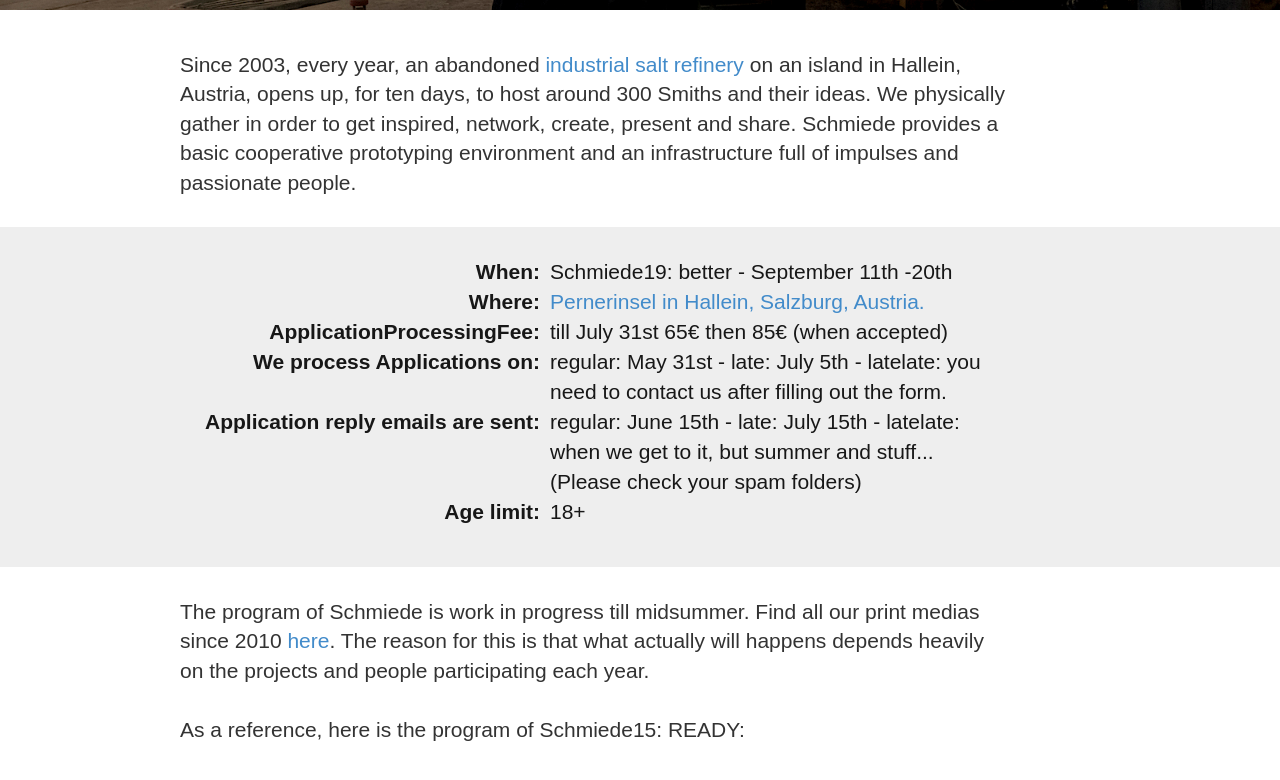
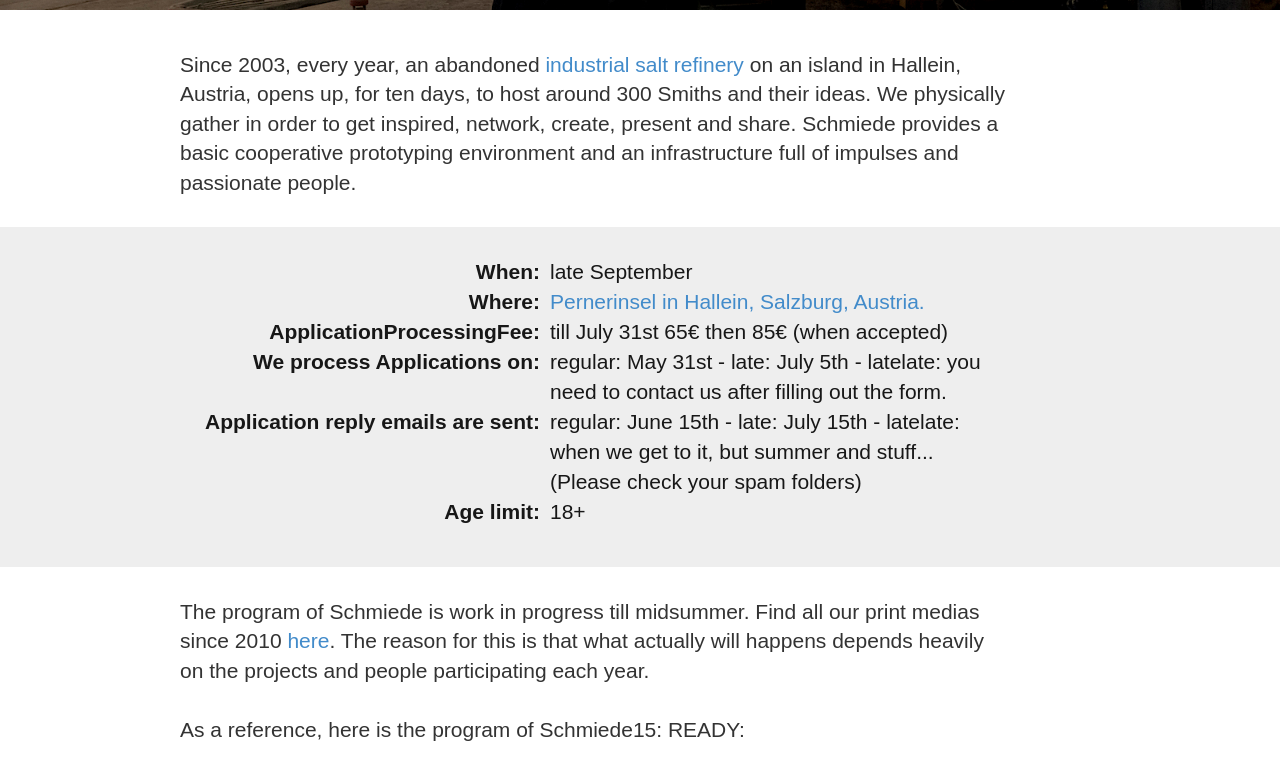
Before and after one commit to philippWassibauer/schmiede_web, a Jekyll site: the page built from apply/index.html, in a window 1280 px wide and 900 px high, scrolled down 600 px. Shown: the top 780 px of the window. Built offline with Jekyll 4.4.1, drawn with Linux system fonts in a browser that asks for light colours.

Commit message:
Update index.html

```diff
--- a/apply/index.html
+++ b/apply/index.html
@@ -26,7 +26,7 @@
         <p>
           <dl class="dl-horizontal lead">
             <dt>When:</dt>
-            <dd>Schmiede19: better - September 11th -20th</dd>
+            <dd> late September</dd>
             <dt>Where:</dt>
             <dd>
               <a href="https://maps.google.com/maps/ms?msa=0&msid=209371383360961785408.0004ab076cae1500b5f3e&dg=feature">
```
